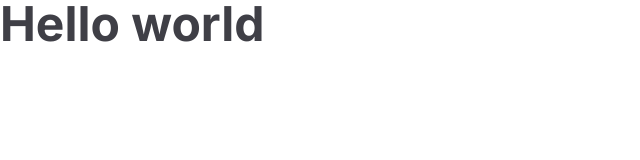
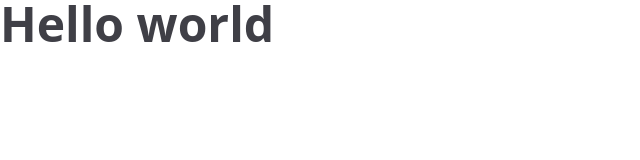
Before and after one commit to harshal255/banking-system, a Next.js app: page / in a window 1280 px wide. Shown: the top 160 px of the page, without its empty margins (0-640 px from the left). Built offline with nearby package versions, Linux system fonts and the light colour scheme.

Commit message:
optimized nextjs fonts -> next/font/google

```diff
--- a/app/layout.tsx
+++ b/app/layout.tsx
@@ -1,12 +1,23 @@
 import type { Metadata } from "next";
-import { Inter } from "next/font/google";
+import { Inter, Ubuntu, Josefin_Sans } from "next/font/google";
 import "./globals.css";
 
 const inter = Inter({ subsets: ["latin"] });
 
+const ubuntu = Ubuntu({
+  subsets: ["latin"],
+  weight: ['400', '700'],
+  variable: '--ubuntu'
+})
+
+const JosefinSans = Josefin_Sans({
+  subsets: ["latin"],
+  weight: ['400', '700'],
+  variable: '--josefin-sans'
+})
 export const metadata: Metadata = {
-  title: "Create Next App",
-  description: "Generated by create next app",
+  title: "Next Banking System",
+  description: "A modern banking system generated by Harshal Kahar",
 };
 
 export default function RootLayout({
@@ -16,7 +27,7 @@ export default function RootLayout({
 }>) {
   return (
     <html lang="en">
-      <body className={inter.className}>{children}</body>
+      <body className={`${ubuntu.variable} ${JosefinSans.variable} ${inter}`}>{children}</body>
     </html>
   );
 }
```
